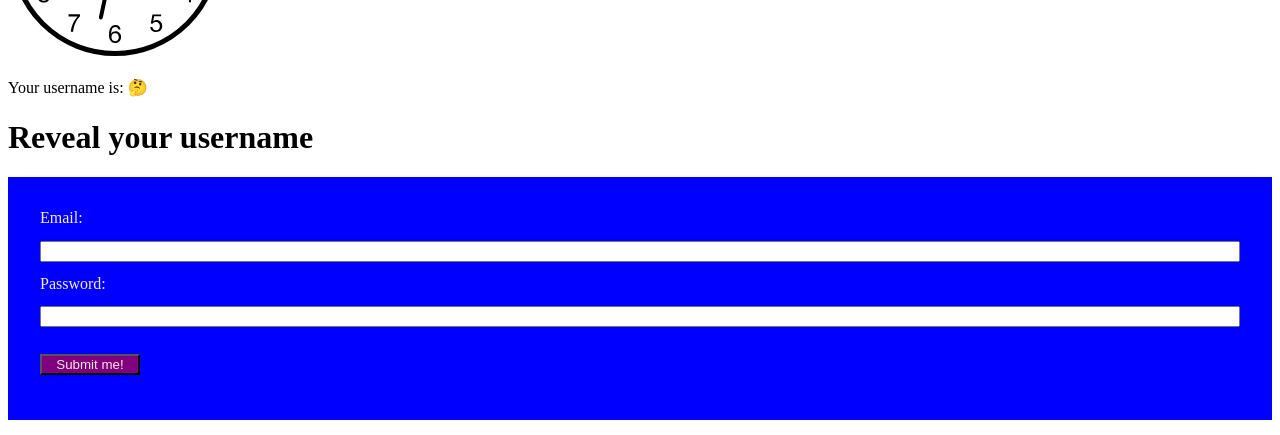
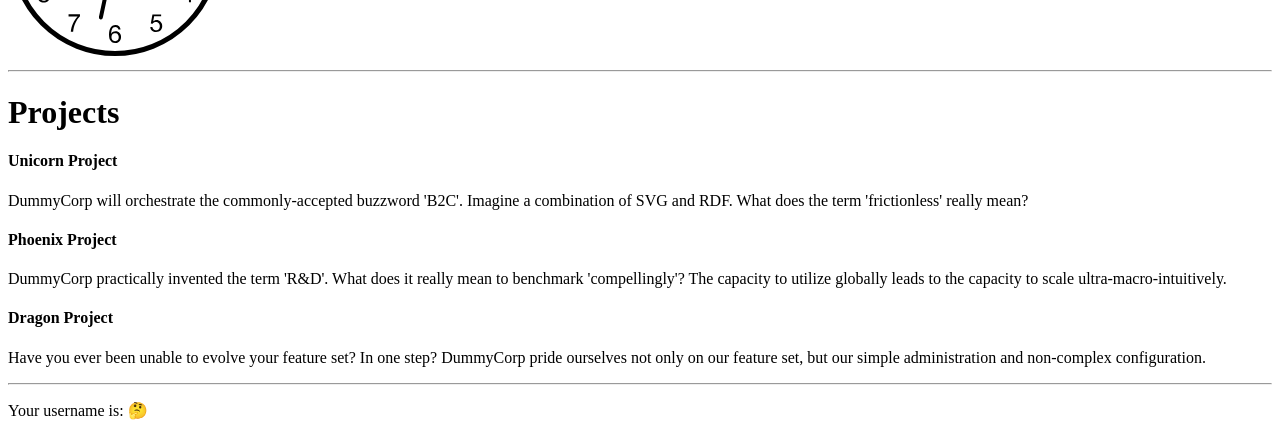
Before and after one commit to biancapower/demo-app, a React (Create React App) app: page /users in a window 1280 px wide. Shown: the part 283-718 px from the top of the page. Built offline with nearby package versions, Linux system fonts and the light colour scheme; no server answers; grey boxes are pictures that could not be loaded.

Commit message:
use the 'useState' hook

```diff
--- a/src/components/App.js
+++ b/src/components/App.js
@@ -4,6 +4,7 @@ import Main from './Main'
 import Sometimes from './Sometimes';
 import Dashboard from './Dashboard';
 import Form from './Form';
+import Projects from './Projects';
 
 const App = () => {
   const loading = false
@@ -13,6 +14,9 @@ const App = () => {
     <div>
       <Nav />
       <Dashboard />
+      <hr/>
+      <Projects />
+      <hr/>
       <Form />
       <Main />
 
--- /dev/null
+++ b/src/components/ProjectList.jsx
@@ -0,0 +1,18 @@
+import React from "react";
+
+const ProjectList = (props) => {
+	const {projects} = props
+
+	return (
+		<div>
+			{projects.map(({name, description}, index) => (
+				<div key={index}>
+					<h4>{name}</h4>
+					<p>{description}</p>
+				</div>
+			))}
+		</div>
+	)
+}
+
+export default ProjectList;
--- /dev/null
+++ b/src/components/Projects.jsx
@@ -0,0 +1,30 @@
+import React, {useState} from "react";
+import ProjectList from "./ProjectList"
+
+const Projects = () => {
+	const initialProjects = [
+		{
+			name: "Unicorn Project",
+			description: "DummyCorp will orchestrate the commonly-accepted buzzword 'B2C'. Imagine a combination of SVG and RDF. What does the term 'frictionless' really mean?"
+		},
+		{
+			name: "Phoenix Project",
+			description: "DummyCorp practically invented the term 'R&D'. What does it really mean to benchmark 'compellingly'? The capacity to utilize globally leads to the capacity to scale ultra-macro-intuitively."
+		},
+		{
+			name: "Dragon Project",
+			description: "Have you ever been unable to evolve your feature set? In one step? DummyCorp pride ourselves not only on our feature set, but our simple administration and non-complex configuration."
+		}
+	]
+
+	const [projects, setProjects] = useState(initialProjects)
+
+	return(
+		<div>
+			<h1>Projects</h1>
+			<ProjectList projects={projects} />
+		</div>
+	)
+}
+
+export default Projects;
```
